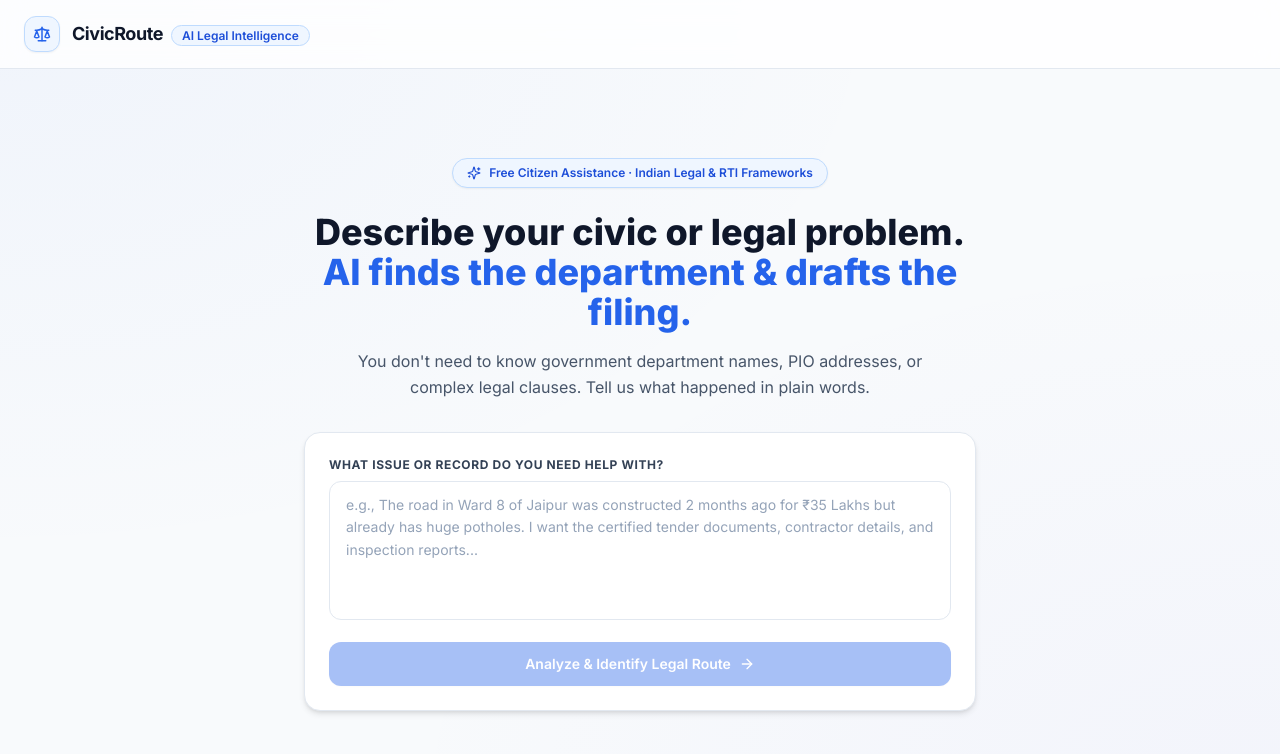
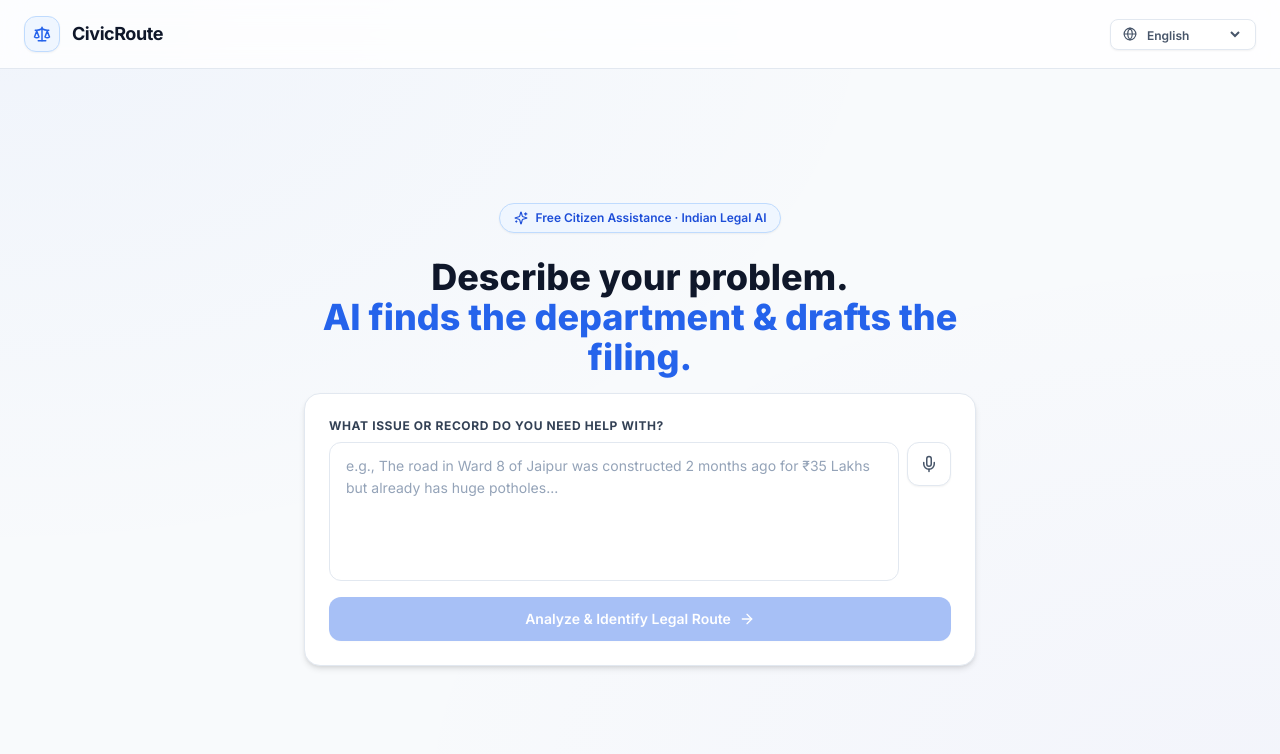
Before and after one commit to Manipal-Map/JanAdhikar-v2, a React (Vite) app in the folder frontend/: page / in a window 1280 px wide. Shown: the top 754 px of the page. Built offline with nearby package versions, Linux system fonts and the light colour scheme; no server answers.

Commit message:
Update GatewayView.jsx

```diff
--- a/frontend/src/views/GatewayView.jsx
+++ b/frontend/src/views/GatewayView.jsx
@@ -1,31 +1,29 @@
 import { useState } from 'react'
 import { motion, AnimatePresence } from 'framer-motion'
-import { Sparkles, ArrowRight, Shield, Scale, FileSearch, Loader2, AlertCircle, CheckCircle2, RotateCcw, HelpCircle } from 'lucide-react'
+import { Sparkles, ArrowRight, Scale, FileSearch, Loader2, AlertCircle, CheckCircle2, RotateCcw, HelpCircle, Globe } from 'lucide-react'
 import useCaseStore from '../store/caseStore'
 import { initCase, classifyCase } from '../api'
 import CaseIdBadge from '../components/CaseIdBadge'
+import AudioRecorder from '../components/AudioRecorder'
 
 const ROUTE_DESCRIPTIONS = {
   RTI: {
     title: 'Right to Information (RTI) Application',
     badge: 'Statutory RTI Filing',
-    color: 'blue',
     icon: FileSearch,
-    description: 'You are requesting official government records, tender documents, inspection reports, sanction orders, or file movements under the Right to Information Act, 2005.',
-    actionText: 'Confirm & Proceed to RTI Application',
+    description: 'You are requesting official government records, tender documents, inspection reports, or file movements under the RTI Act, 2005.',
+    actionText: 'Confirm & Proceed to RTI',
   },
   'Rights/Grievance': {
     title: 'Consumer / Administrative Grievance',
     badge: 'Legal Dispute / Relief',
-    color: 'amber',
     icon: Scale,
-    description: 'You are seeking dispute resolution, refunds, compensation, or action against service deficiency (e.g. tenant deposit withheld, defective product, unpaid salary, or municipal complaint).',
-    actionText: 'Confirm & Generate Legal Demand Notice',
+    description: 'You are seeking dispute resolution, refunds, compensation, or action against service deficiency.',
+    actionText: 'Confirm & Generate Legal Notice',
   },
   Other: {
     title: 'General or Out of Scope Query',
     badge: 'Outside Platform Scope',
-    color: 'slate',
     icon: HelpCircle,
     description: 'This problem falls outside statutory RTI and administrative consumer grievance frameworks.',
     actionText: 'View Guidance & Resources',
@@ -39,8 +37,7 @@ export default function GatewayView() {
   const {
     stage, setStage, caseId, setCaseId,
     classifyResult, setClassifyResult,
-    setUserProblem,
-    reset
+    setUserProblem, language, setLanguage
   } = useCaseStore()
 
   const isClassifying = stage === 'INITIALIZING' || stage === 'CLASSIFYING'
@@ -57,27 +54,20 @@ export default function GatewayView() {
       setUserProblem(text.trim())
 
       setStage('CLASSIFYING')
-      const result = await classifyCase(case_id, text.trim())
+      const result = await classifyCase(case_id, text.trim(), language)
       setClassifyResult(result)
-
-      // Hold at confirmation gate
       setStage('CLASSIFIED_CONFIRM')
     } catch (err) {
-      const msg = err?.response?.data?.detail || err.message || 'Something went wrong.'
-      setLocalErr(msg)
+      setLocalErr(err?.response?.data?.detail || err.message || 'Something went wrong.')
       setStage('IDLE')
     }
   }
 
   const handleConfirmRoute = () => {
     if (!classifyResult) return
-    if (classifyResult.route === 'RTI') {
-      setStage('RTI_GATHERING')
-    } else if (classifyResult.route === 'Rights/Grievance') {
-      setStage('GRIEVANCE_GATHERING')
-    } else {
-      setStage('OUT_OF_SCOPE')
-    }
+    if (classifyResult.route === 'RTI') setStage('RTI_GATHERING')
+    else if (classifyResult.route === 'Rights/Grievance') setStage('GRIEVANCE_GATHERING')
+    else setStage('OUT_OF_SCOPE')
   }
 
   const currentRouteMeta = classifyResult ? (ROUTE_DESCRIPTIONS[classifyResult.route] || ROUTE_DESCRIPTIONS.Other) : null
@@ -85,7 +75,6 @@ export default function GatewayView() {
 
   return (
     <div className="gradient-bg min-h-screen flex flex-col">
-      {/* Header */}
       <header className="px-6 py-4 flex items-center justify-between border-b border-slate-200 bg-white/80 backdrop-blur-md sticky top-0 z-10">
         <div className="flex items-center gap-3">
           <div className="w-9 h-9 rounded-xl bg-blue-50 border border-blue-200 flex items-center justify-center text-blue-600 shadow-sm">
@@ -93,134 +82,89 @@ export default function GatewayView() {
           </div>
           <div>
             <span className="font-bold text-slate-900 text-lg tracking-tight">CivicRoute</span>
-            <span className="ml-2 text-xs font-semibold text-blue-700 bg-blue-50 px-2.5 py-0.5 rounded-full border border-blue-200">
-              AI Legal Intelligence
-            </span>
           </div>
         </div>
+        <div className="flex items-center gap-3">
+          <div className="flex items-center gap-1.5 px-3 py-1.5 bg-white border border-slate-200 rounded-lg text-xs font-semibold text-slate-600 shadow-sm">
+            <Globe size={14} />
+            <select value={language} onChange={(e) => setLanguage(e.target.value)} className="bg-transparent border-none outline-none cursor-pointer">
+              <option value="English">English</option>
+              <option value="Hindi">हिंदी (Hindi)</option>
+              <option value="Marathi">मराठी (Marathi)</option>
+              <option value="Tamil">தமிழ் (Tamil)</option>
+              <option value="Bengali">বাংলা (Bengali)</option>
+            </select>
+          </div>
           {caseId && <CaseIdBadge caseId={caseId} />}
+        </div>
       </header>
 
-      {/* Main Content */}
       <main className="flex-1 flex flex-col items-center justify-center px-4 py-12">
         <div className="w-full max-w-2xl mx-auto">
-
           <AnimatePresence mode="wait">
             {!isClassified ? (
-              /* ── Step 1: Input Screen ── */
-              <motion.div
-                key="input-screen"
-                initial={{ opacity: 0, y: 20 }}
-                animate={{ opacity: 1, y: 0 }}
-                exit={{ opacity: 0, y: -20 }}
-                className="text-center"
-              >
+              <motion.div key="input-screen" initial={{ opacity: 0, y: 20 }} animate={{ opacity: 1, y: 0 }} exit={{ opacity: 0, y: -20 }} className="text-center">
                 <div className="inline-flex items-center gap-2 px-3.5 py-1.5 bg-blue-50 border border-blue-200 rounded-full text-xs font-semibold text-blue-700 mb-6 shadow-sm">
-                  <Sparkles size={14} />
-                  <span>Free Citizen Assistance · Indian Legal & RTI Frameworks</span>
+                  <Sparkles size={14} /><span>Free Citizen Assistance · Indian Legal AI</span>
                 </div>
-
                 <h1 className="text-3xl sm:text-4xl font-extrabold text-slate-900 leading-tight mb-4">
-                  Describe your civic or legal problem.
-                  <br />
-                  <span className="text-blue-600">AI finds the department & drafts the filing.</span>
+                  Describe your problem.<br /><span className="text-blue-600">AI finds the department & drafts the filing.</span>
                 </h1>
-
-                <p className="text-slate-600 text-base mb-8 max-w-xl mx-auto leading-relaxed">
-                  You don't need to know government department names, PIO addresses, or complex legal clauses. Tell us what happened in plain words.
-                </p>
-
                 <div className="glass-card p-6 text-left shadow-md">
                   <label className="block text-xs font-bold text-slate-700 uppercase tracking-wider mb-2">
                     What issue or record do you need help with?
                   </label>
+                  <div className="flex gap-2 mb-4">
                     <textarea
                       rows={5}
                       value={text}
                       onChange={(e) => setText(e.target.value)}
                       disabled={isClassifying}
-                    placeholder="e.g., The road in Ward 8 of Jaipur was constructed 2 months ago for ₹35 Lakhs but already has huge potholes. I want the certified tender documents, contractor details, and inspection reports..."
-                    className="input-field resize-none text-sm leading-relaxed mb-4"
+                      placeholder="e.g., The road in Ward 8 of Jaipur was constructed 2 months ago for ₹35 Lakhs but already has huge potholes..."
+                      className="input-field resize-none text-sm leading-relaxed flex-1"
                     />
-
+                    <div className="flex flex-col gap-2">
+                      <AudioRecorder onTranscription={(t) => setText(prev => prev + " " + t)} />
+                    </div>
+                  </div>
                   {localErr && (
                     <div className="flex items-start gap-2 p-3 bg-red-50 border border-red-200 rounded-xl mb-4 text-sm text-red-700">
-                      <AlertCircle size={16} className="mt-0.5 flex-shrink-0" />
-                      <span>{localErr}</span>
+                      <AlertCircle size={16} className="mt-0.5 flex-shrink-0" /><span>{localErr}</span>
                     </div>
                   )}
-
-                  <button
-                    onClick={handleClassify}
-                    disabled={!text.trim() || isClassifying}
-                    className="btn-primary w-full justify-center text-sm py-3"
-                  >
-                    {isClassifying ? (
-                      <><Loader2 size={16} className="animate-spin" /> Analyzing your issue with Legal AI…</>
-                    ) : (
-                      <>Analyze & Identify Legal Route <ArrowRight size={16} /></>
-                    )}
+                  <button onClick={handleClassify} disabled={!text.trim() || isClassifying} className="btn-primary w-full justify-center text-sm py-3">
+                    {isClassifying ? <><Loader2 size={16} className="animate-spin" /> Analyzing your issue with Legal AI…</> : <>Analyze & Identify Legal Route <ArrowRight size={16} /></>}
                   </button>
                 </div>
               </motion.div>
             ) : (
-              /* ── Step 2: Triage Confirmation Gate ── */
-              <motion.div
-                key="confirm-screen"
-                initial={{ opacity: 0, scale: 0.95 }}
-                animate={{ opacity: 1, scale: 1 }}
-                exit={{ opacity: 0, scale: 0.95 }}
-                className="glass-card p-8 shadow-xl border border-slate-200"
-              >
+              <motion.div key="confirm-screen" initial={{ opacity: 0, scale: 0.95 }} animate={{ opacity: 1, scale: 1 }} exit={{ opacity: 0, scale: 0.95 }} className="glass-card p-8 shadow-xl border border-slate-200">
                 <div className="flex items-center gap-3 mb-6">
                   <div className="w-12 h-12 rounded-2xl bg-blue-100 text-blue-700 flex items-center justify-center flex-shrink-0">
                     <RouteIcon size={24} />
                   </div>
                   <div>
-                    <span className="text-xs font-bold uppercase tracking-wider text-blue-600 bg-blue-50 px-2.5 py-0.5 rounded-full border border-blue-200">
-                      {currentRouteMeta?.badge}
-                    </span>
-                    <h2 className="text-xl font-extrabold text-slate-900 mt-1">
-                      {currentRouteMeta?.title}
-                    </h2>
+                    <span className="text-xs font-bold uppercase tracking-wider text-blue-600 bg-blue-50 px-2.5 py-0.5 rounded-full border border-blue-200">{currentRouteMeta?.badge}</span>
+                    <h2 className="text-xl font-extrabold text-slate-900 mt-1">{currentRouteMeta?.title}</h2>
                   </div>
                 </div>
-
                 <div className="bg-slate-50 p-5 rounded-xl border border-slate-200 mb-6 space-y-3">
                   <div>
                     <h4 className="text-xs font-bold uppercase tracking-wider text-slate-500">Why this route?</h4>
-                    <p className="text-sm text-slate-800 mt-1 font-medium leading-relaxed">
-                      {classifyResult.reasoning}
-                    </p>
-                  </div>
-                  <div className="pt-2 border-t border-slate-200">
-                    <h4 className="text-xs font-bold uppercase tracking-wider text-slate-500">What will happen next?</h4>
-                    <p className="text-sm text-slate-600 mt-1 leading-relaxed">
-                      {currentRouteMeta?.description}
-                    </p>
+                    <p className="text-sm text-slate-800 mt-1 font-medium leading-relaxed">{classifyResult.reasoning}</p>
                   </div>
                 </div>
-
                 <div className="flex flex-col sm:flex-row gap-3">
-                  <button
-                    onClick={handleConfirmRoute}
-                    className="btn-primary flex-1 justify-center py-3"
-                  >
-                    <CheckCircle2 size={16} />
-                    {currentRouteMeta?.actionText}
+                  <button onClick={handleConfirmRoute} className="btn-primary flex-1 justify-center py-3">
+                    <CheckCircle2 size={16} />{currentRouteMeta?.actionText}
                   </button>
-                  <button
-                    onClick={() => setStage('IDLE')}
-                    className="btn-ghost flex-initial justify-center py-3 border border-slate-200"
-                  >
-                    <RotateCcw size={15} />
-                    Rephrase Problem
+                  <button onClick={() => setStage('IDLE')} className="btn-ghost flex-initial justify-center py-3 border border-slate-200">
+                    <RotateCcw size={15} /> Rephrase Problem
                   </button>
                 </div>
               </motion.div>
             )}
           </AnimatePresence>
-
         </div>
       </main>
     </div>
```
Lines whose indentation alone changed are shown as unchanged.
